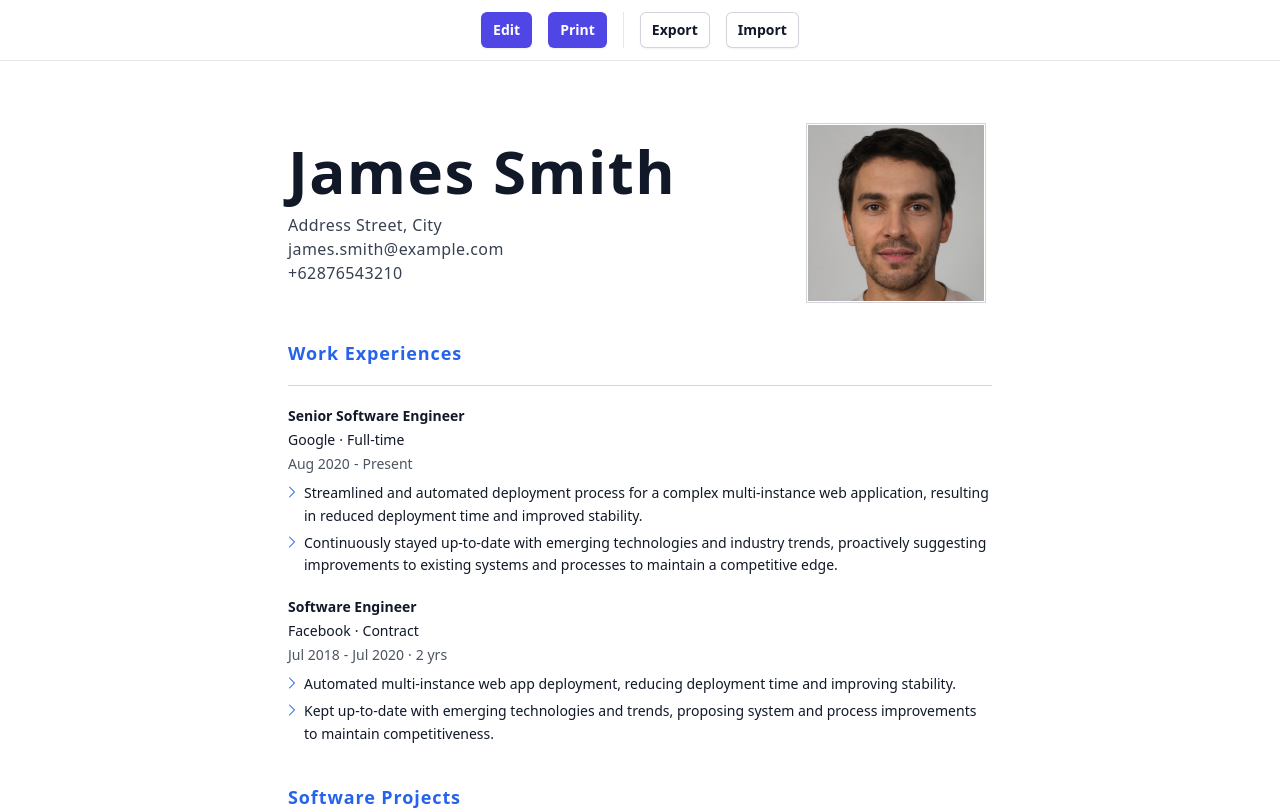
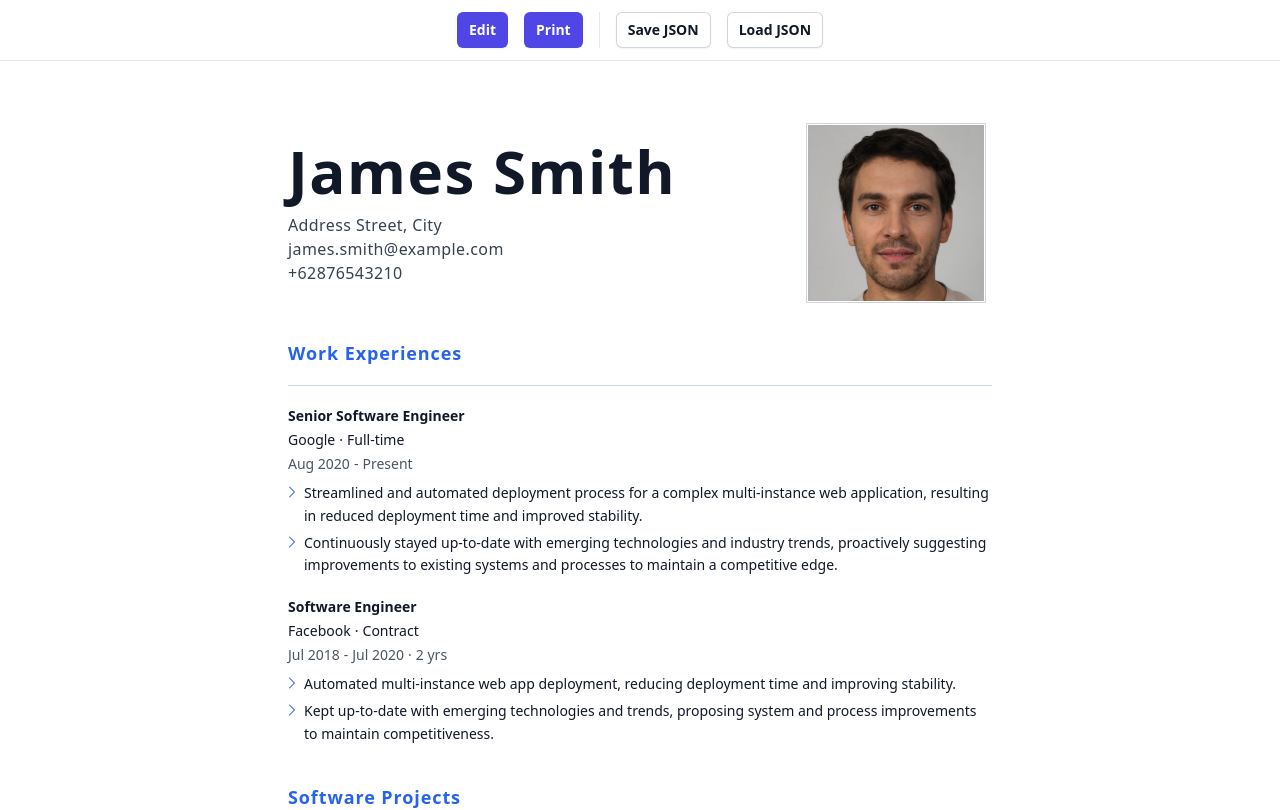
Before and after one commit to ifaniqbal/curriculum-vitae-template, a Vue app: page / in a window 1280 px wide. Shown: the top 810 px of the page. Built offline with nearby package versions, Linux system fonts and the light colour scheme; a web font is replaced by a local one.

Commit message:
feat: improve wording on navigation button

```diff
--- a/src/pages/NavigationSection.vue
+++ b/src/pages/NavigationSection.vue
@@ -81,6 +81,7 @@ const print = () => {
         Preview
       </PrimaryButton>
       <PrimaryButton
+        v-if="!cvStore.editMode"
         @click="print()"
       >
         Print
@@ -89,18 +90,18 @@ const print = () => {
         v-if="cvStore.editMode"
         @click="cvStore.empty()"
       >
-        Clear
+        Clear Form
       </SecondaryButton>
       <FlexCol class="border-l" />
       <SecondaryButton
         @click="exportData()"
       >
-        Export
+        Save JSON
       </SecondaryButton>
       <SecondaryButton
         @click="chooseImportFile()"
       >
-        Import
+        Load JSON
       </SecondaryButton>
       <input
         ref="importFile"
```
